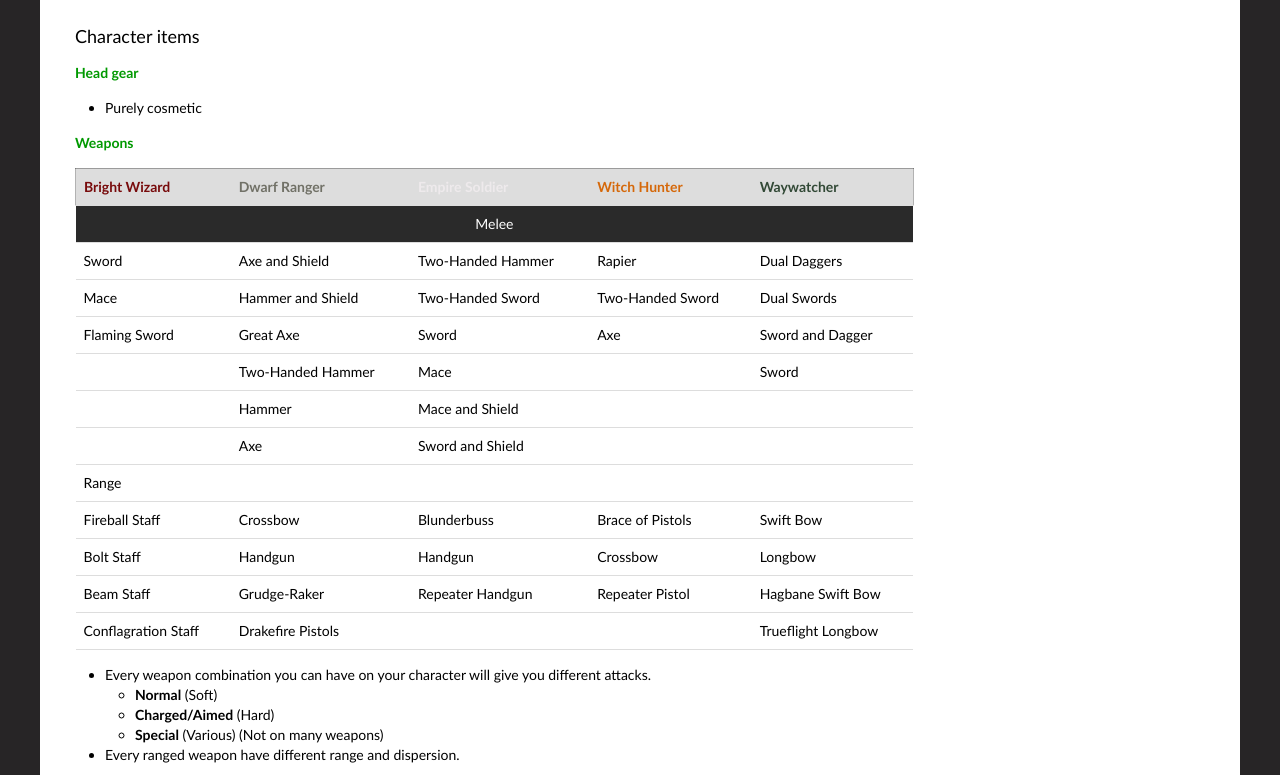
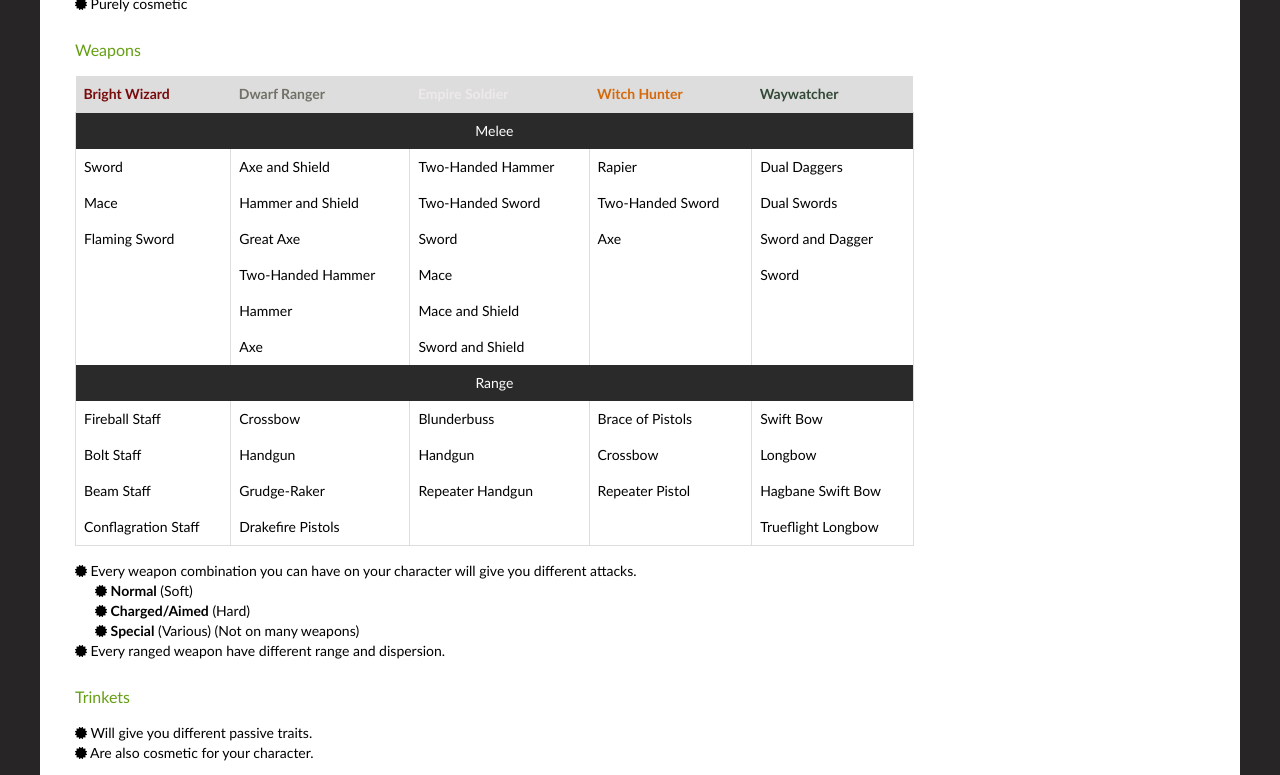
Before and after one commit to osquars/osquars.github.io, a PHP site: page /vermintide/characteritemsandstats/ in a window 1280 px wide. Shown: the part 684-1459 px from the top of the page. Run offline with PHP 8.4, Linux system fonts and the light colour scheme; some libraries are stand-ins or nearby versions.

Commit message:
Updating text on pages

```diff
--- a/assets/css/mycss.css
+++ b/assets/css/mycss.css
@@ -92,6 +92,19 @@ body{
     margin-right: -15px;
 }
 
+/* Tables */
+.uk-table.osq-table td {
+    border-right: 1px solid #ddd;
+    border-bottom: 0;
+}
+
+.uk-table.osq-table tr td:first-child {
+    border-left: 1px solid #ddd;
+}
+
+.uk-table.osq-table tr:last-child td {
+    border-bottom: 1px solid #ddd;
+}
 
 /* ----- Ribbon Container ---------------------------------------*/
 .corner-ribbon {
--- a/index.html
+++ b/index.html
@@ -17,7 +17,7 @@
         <div class="osq-brand uk-flex uk-flex-middle">
             <a class="uk-navbar-brand uk-navbar-nav-subtitle" href="{{ hostUrl }}"><span>O</span>squars<div style="margin-top: -15px; text-align: center; font-weight: 800;">Laboratory</div></a>
         </div>
-        <div class="uk-flex uk-flex-center uk-hidden-small">
+        <div class="uk-flex uk-flex-center uk-hidden-small" ng-cloak>
             <ul class="uk-navbar-nav">
                 <li class="uk-parent" data-uk-dropdown="{pos:'bottom-center'}" ng-repeat="x in mainlinks">
                     <a href="{{ hostUrl }}{{ x.Url }}">{{ x.Title }}</a>
--- a/vermintide/characteritemsandstats/index.html
+++ b/vermintide/characteritemsandstats/index.html
@@ -17,7 +17,7 @@
         <div class="osq-brand uk-flex uk-flex-middle">
             <a class="uk-navbar-brand uk-navbar-nav-subtitle" href="{{ hostUrl }}"><span>O</span>squars<div style="margin-top: -15px; text-align: center; font-weight: 800;">Laboratory</div></a>
         </div>
-        <div class="uk-flex uk-flex-center uk-hidden-small">
+        <div class="uk-flex uk-flex-center uk-hidden-small" ng-cloak>
             <ul class="uk-navbar-nav">
                 <li class="uk-parent" data-uk-dropdown="{pos:'bottom-center'}" ng-repeat="x in mainlinks">
                     <a href="{{ hostUrl }}{{ x.Url }}">{{ x.Title }}</a>
@@ -44,18 +44,18 @@
             <div class="uk-width-medium-3-4">
                 <div class="uk-article" id="char-items-stats">
                     <h1 class="uk-article-title">Character Items and Stats</h1>
-                    <p class="uk-article-meta">This content can be changed and are not officially from the Fatshark. This is my own observations, from when I played. I've been wrong before. ^_^<br>Will try to keep this updated. If you find anything that I have written wrong or do not think it is true, as I have written it. Please comment.</p>
-                    <p class="uk-article-lead">art</p>
-                    <p><span style="font-weight: bold;color: rgb(0, 153, 0);">What is Character Items?</span></p>
+                    <p class="uk-text-bold uk-text-success">What is Character Items?</p>
                     <p>Character Items is the items we get from <a href="http://forums.fatsharkgames.com/discussion/719/loot-and-loot-roll-explaining/p1">loot roll</a> and can be used on your characters to fight the skaven or in <a href="http://forums.fatsharkgames.com/discussion/844/red-moon-inn-lobby-explaining">the Forge</a> (Red Moon Inn thread) to make better one.</p>
-                    <div><img src="http://vermintide.com/wp-content/uploads/2015/03/Pagebreaker-2.png" alt="Divider-2" width="450" height="69" style="margin: 0 auto;"></div>
-                    <h3>Character items</h3>
-                    <p><span style="font-weight: bold;color: rgb(0, 153, 0);">Head gear</span></p>
-                    <p><ul><li>Purely cosmetic</li></ul></p>
-                    <p><span style="font-weight: bold;color: rgb(0, 153, 0);">Weapons</span></p>
-                    <table class="uk-table">
+                    <img src="http://vermintide.com/wp-content/uploads/2015/03/Pagebreaker-2.png" alt="Divider-2" width="450" height="69" class="uk-align-center" />
+                    <h3 id="characteritems">Character items</h3>
+                    <h4 class="uk-text-success">Head gear</h4>
+                    <ul class="uk-list">
+                        <li><i class="uk-icon-certificate"></i> Purely cosmetic</li>
+                    </ul>
+                    <h4 class="uk-text-success">Weapons</h4>
+                    <table class="uk-table osq-table">
                         <thead>
-                        <tr class="uk-panel-box uk-panel-box-primary">
+                        <tr class="uk-panel-box-primary">
                             <th><span style="color: rgb(120, 11, 12);">Bright Wizard</span></th>
                             <th><span style="color: rgb(113, 113, 103);">Dwarf Ranger</span></th>
                             <th><span style="color: rgb(238, 234, 236);">Empire Soldier</span></th>
@@ -109,8 +109,8 @@
                             <td></td>
                             <td></td>
                         </tr>
-                        <tr>
-                            <td colspan="5">Range</td>
+                        <tr class="uk-panel-box-secondary">
+                            <td colspan="5" class="uk-text-center">Range</td>
                         </tr>
                         <tr>
                             <td>Fireball Staff</td>
@@ -142,32 +142,56 @@
                         </tr>
                         </tbody>
                     </table>
-                    <p><ul><li>Every weapon combination you can have on your character will give you different attacks.</li><li style="list-style: none;"><ul><li><span style="font-weight: bold;">Normal</span> (Soft)</li><li><span style="font-weight: bold;">Charged/Aimed</span> (Hard)</li><li><span style="font-weight: bold;">Special</span> (Various) (Not on many weapons)</li></ul></li><li>Every ranged weapon have different range and dispersion.</li></ul></p>
-                    <p><span style="font-weight: bold;color: rgb(0, 153, 0);">Trinkets</span></p>
-                    <p><ul><li>Will give you different passive traits.</li><li>Are also cosmetic for your character.</li></ul></p>
-                    <div><img src="http://vermintide.com/wp-content/uploads/2015/03/Pagebreaker1.png" alt="Divider" width="500" height="33" style="margin: 0 auto;"></div>
-                    <h3>Weapon Stats</h3>
+                    <ul class="uk-list">
+                        <li><i class="uk-icon-certificate"></i> Every weapon combination you can have on your character will give you different attacks.</li>
+                        <li>
+                            <ul>
+                                <li><i class="uk-icon-certificate"></i> <span style="font-weight: bold;">Normal</span> (Soft)</li>
+                                <li><i class="uk-icon-certificate"></i> <span style="font-weight: bold;">Charged/Aimed</span> (Hard)</li>
+                                <li><i class="uk-icon-certificate"></i> <span style="font-weight: bold;">Special</span> (Various) (Not on many weapons)</li>
+                            </ul>
+                        </li>
+                        <li><i class="uk-icon-certificate"></i> Every ranged weapon have different range and dispersion.</li>
+                    </ul>
+                    <h4 class="uk-text-success">Trinkets</h4>
+                    <ul class="uk-list">
+                        <li><i class="uk-icon-certificate"></i> Will give you different passive traits.</li>
+                        <li><i class="uk-icon-certificate"></i> Are also cosmetic for your character.</li>
+                    </ul>
+                    <img src="http://vermintide.com/wp-content/uploads/2015/03/Pagebreaker1.png" alt="Divider" width="500" height="33" class="uk-align-center" />
+                    <h3 id="weaponstats">Weapon Stats</h3>
                     <p>In the inventory at the Red Moon Inn you can see a graph that shows the stats and traits for all your weapons. More detailed version of the weapons can be found at my <a href="http://forums.fatsharkgames.com/discussion/855/weapon-stats-explaining">Weapon stats thread</a>.</p>
-                    <p><span style="font-weight: bold;color: rgb(0, 153, 0);">Stats</span></p>
-                    <p><ul><li style="list-style: none;"><img src="http://forums.fatsharkgames.com/uploads/Uploader/1b/b49d5c98b26095d2a15ed7ea661a39.jpg" /></li></ul></p>
-                    <p><span style="font-weight: bold;color: rgb(0, 153, 0);">Special</span></p>
-                    <p><ul><li>Some weapons have special passive characteristics like Armor penetration and Head shot.</li></ul></p>
-                    <p><span style="font-weight: bold;color: rgb(0, 153, 0);">Stamina</span></p>
-                    <p><ul><li>All melee weapons have their stamina for blocking and pushing.</li></ul></p>
-                    <p><span style="font-weight: bold;color: rgb(0, 153, 0);">Weapon Traits</span></p>
-                    <p><ul><li>Passive traits that can be unlocked from the forge on <span style="font-weight: bold; color: rgb(51, 204, 0);">common</span> and higher rarity weapons</li></ul></p>
-                    <div><img src="http://vermintide.com/wp-content/uploads/2015/03/Pagebreaker1.png" alt="Divider" width="500" height="33" style="margin: 0 auto;"></div>
-                    <h3>Attack styles</h3>
-                    <p><span style="font-weight: bold;color: rgb(0, 153, 0);">Attack</span></p>
+                    <h4 class="uk-text-success">Stats</h4>
+                    <p class="uk-text-center"><img src="http://forums.fatsharkgames.com/uploads/Uploader/1b/b49d5c98b26095d2a15ed7ea661a39.jpg" /></p>
+                    <h4 class="uk-text-success">Special</h4>
+                    <ul class="uk-list">
+                        <li><i class="uk-icon-certificate"></i> Some weapons have special passive characteristics like Armor penetration and Head shot.</li>
+                    </ul>
+                    <h4 class="uk-text-success">Stamina</h4>
+                    <ul class="uk-list">
+                        <li><i class="uk-icon-certificate"></i> All melee weapons have their stamina for blocking and pushing.</li>
+                    </ul>
+                    <h4 class="uk-text-success">Weapon Traits</h4>
+                    <ul class="uk-list">
+                        <li><i class="uk-icon-certificate"></i> Passive traits that can be unlocked from the forge on <span style="font-weight: bold; color: rgb(51, 204, 0);">common</span> and higher rarity weapons</li>
+                    </ul>
+                    <img src="http://vermintide.com/wp-content/uploads/2015/03/Pagebreaker1.png" alt="Divider" width="500" height="33" class="uk-align-center" />
+                    <h3 id="attackstyles">Attack styles</h3>
+                    <h4 class="uk-text-success">Attack</h4>
                     <p>All weapons have their way of hitting the enemies. Some can hit more than one enemy and some can easily damage heavier enemies like Stormvermin. While some will have problems with heavier enemies.</p>
                     <p>For melee there is everything from slashing, bashing, piercing, swinging and Stabbing. For ranged we have more of how hard it can hit, dispersion and range. Where magic have everything from missiles to Area of effect.</p>
                     <p>All melee weapons have a series of attack motions for both Normal and Charged attacks (varies from weapon to weapon). Max is 3. You can combine this attacks to get the full use of them.</p>
                     <p>Normal attacks is a tap with left mouse button. Charged attacks is holding down the left mouse button. But you might just need to hold it in for 0.5-1 sec. and not wait for the animation to be fully done.</p>
-                    <p><span style="font-weight: bold;color: rgb(0, 153, 0);">Example - Dwarf Ranger:</span></p>
-                    <p><ul><li><span style="font-weight: bold;color: rgb(0, 153, 0);">Normal attacks</span> - 1. Slice from right, 2. Slice from left, 3. Hack from top.</li><li><span style="font-weight: bold;color: rgb(0, 153, 0);">Charged attack</span> - 1. Bash forward, 2. Swing from left, 3. Swing from right.</li><li style="list-style: none;">I might want to attack with Charged (1) first to get the skaven pushed back a little and get one with a Normal (2) hit and finish with a charged (3) to separate them one more time and even get a kill on it. This can give me hits on the skavens without them hitting me. Less damage on me and i can fight more before i need to heal and survive the mission.</li><li style="list-style: none;">Or it can be a horde attacking and you see the first skavens are coming one by one. You can then do the combo with Normal 1, Normal 2 and after that more than one skaven are just in front of you and you can finish it with C3 to push them off before you do a next combo or just attack with normal.</li></ul></p>
-                    <p><span style="font-weight: bold;color: rgb(0, 153, 0);">Block</span></p>
+                    <p class="uk-text-success">Example - Dwarf Ranger:</p>
+                    <ul class="uk-list">
+                        <li><i class="uk-icon-certificate"></i> <span class="uk-text-success">Normal attacks</span> - 1. Slice from right, 2. Slice from left, 3. Hack from top.</li>
+                        <li><i class="uk-icon-certificate"></i> <span class="uk-text-success">Charged attack</span> - 1. Bash forward, 2. Swing from left, 3. Swing from right.</li>
+                    </ul>
+                    <p>I might want to attack with Charged (1) first to get the skaven pushed back a little and get one with a Normal (2) hit and finish with a charged (3) to separate them one more time and even get a kill on it. This can give me hits on the skavens without them hitting me. Less damage on me and i can fight more before i need to heal and survive the mission.</p>
+                    <p>Or it can be a horde attacking and you see the first skavens are coming one by one. You can then do the combo with Normal 1, Normal 2 and after that more than one skaven are just in front of you and you can finish it with C3 to push them off before you do a next combo or just attack with normal.</p>
+                    <h4 class="uk-text-success">Block</h4>
                     <p>Block and push can help you and your friends survive longer and to make more attacks. By splitting up the skavens makes it harder for them to hit you and you can attack easier an enemy that is by them self without get hit yourself.</p>
-                    <p><span style="font-weight: bold;color: rgb(0, 153, 0);">Overcharge</span></p>
+                    <h4 class="uk-text-success">Overcharge</h4>
                     <p>When the Bright Wizard uses her magic she starts to fill her overcharged meter. when she get over 30%ish (notches in the meter) she will take longer to cooldown and you can start ventilate by using your reload button. It will ventilate only down to this notches. After that it will cooldown in normal speed. Bright wizard will cooldown as soon as she do not use the staff and when using the melee weapon.</p>
                     <p>See my separate thread for <a href="http://forums.fatsharkgames.com/discussion/855/weapon-stats-explaining">weapon stats</a> where i try to give you the strength, weakness and attack styles for every weapons.</p>
                     <p>Remember that this is not officially from the Fatshark. I have only made this to start understand how things work in the game and to start discussions about it.</p>
@@ -176,15 +200,15 @@
             <!-- Sidebar -->
             <aside class="uk-width-medium-1-4">
                 <div class="uk-panel uk-panel-box" data-uk-sticky="{top: 82}">
-                    <ul class="uk-nav uk-nav-side uk-position-z-index" style="margin: 0;" data-uk-scrollspy-nav="{closest:'li', smoothscroll: {offset: 50} }">
+                    <ul class="uk-nav uk-nav-side uk-position-z-index" data-uk-scrollspy-nav="{closest:'li', smoothscroll: {offset: 50} }">
                         <li class="uk-nav-header">Page Index</li>
-                        <li><a href="#">Red Moon Inn</a></li>
-                        <li><a href="#">The Map</a></li>
-                        <li><a href="#">Ammo Crate</a></li>
-                        <li><a href="#">Inventory</a></li>
-                        <li><a href="#">Forge</a></li>
-                        <li><a href="#">Change Character</a></li>
+                        <li><a href="#characteritems">Character items</a></li>
+                        <li><a href="#weaponstats">Weapon Stats</a></li>
+                        <li><a href="#attackstyles">Attack styles</a></li>
                     </ul>
+                </div>
+                <div class="uk-panel uk-panel-box uk-margin-large-top">
+                    <p>This content can be changed and are not officially from the Fatshark. This is my own observations, from when I played. I've been wrong before. ^_^<br>Will try to keep this updated.</p>
                 </div>
             </aside>
         </div>
--- a/vermintide/index.html
+++ b/vermintide/index.html
@@ -18,7 +18,7 @@
         <div class="osq-brand uk-flex uk-flex-middle">
             <a class="uk-navbar-brand uk-navbar-nav-subtitle" href="{{ hostUrl }}"><span>O</span>squars<div style="margin-top: -15px; text-align: center; font-weight: 800;">Laboratory</div></a>
         </div>
-        <div class="uk-flex uk-flex-center uk-hidden-small">
+        <div class="uk-flex uk-flex-center uk-hidden-small" ng-cloak>
             <ul class="uk-navbar-nav">
                 <li class="uk-parent" data-uk-dropdown="{pos:'bottom-center'}" ng-repeat="x in mainlinks">
                     <a href="{{ hostUrl }}{{ x.Url }}">{{ x.Title }}</a>
```
Also changed, not shown: vermintide/redmooninn/index.html (+5 -5 lines).
